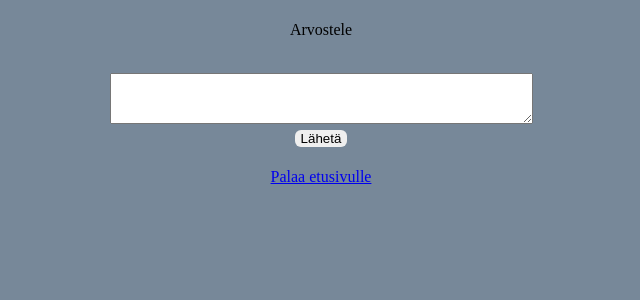
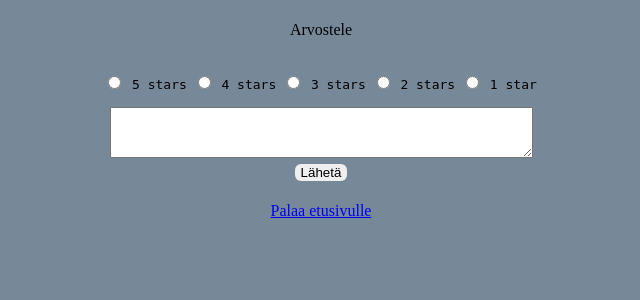
Before and after one commit to JuhoSiitonen/Tietokantasovellus, a Flask app: page /review/1 in a window 1280 px wide. Shown: the top 300 px of the page, without its empty margins (319-959 px from the left). Run offline with Flask 3, Linux system fonts and the light colour scheme; the visitor is signed in with stand-in values (Sample User, id 1); parts of the project's set-up code (start-up, migrations or seed data) failed here and were passed over.

Commit message:
Added css and html code for a star rating when making a review

```diff
--- a/templates/review.html
+++ b/templates/review.html
@@ -11,10 +11,23 @@
 <p> Arvostele </p>
 <br>
 <form action="/review/{{ receipt_id }}" method="POST">
-<textarea name="text_review" rows="3" cols="50" maxlength="1000"></textarea>
- <br>
-<input type="hidden" name="csrf_token" value="{{ session.csrf_token }}">
-<input type="submit" value="Lähetä">
+    <div class="rate">
+        <input type="radio" id="star5" name="rate" value="5" />
+        <label for="star5" title="text">5 stars</label>
+        <input type="radio" id="star4" name="rate" value="4" />
+        <label for="star4" title="text">4 stars</label>
+        <input type="radio" id="star3" name="rate" value="3" />
+        <label for="star3" title="text">3 stars</label>
+        <input type="radio" id="star2" name="rate" value="2" />
+        <label for="star2" title="text">2 stars</label>
+        <input type="radio" id="star1" name="rate" value="1" />
+        <label for="star1" title="text">1 star</label>
+      </div>
+    <br>
+    <textarea name="text_review" rows="3" cols="50" maxlength="1000"></textarea>
+    <br>
+    <input type="hidden" name="csrf_token" value="{{ session.csrf_token }}">
+    <input type="submit" value="Lähetä">
 </form>
 <br>
 <a href="/front">Palaa etusivulle</a>
```
Also changed, not shown: static/main.css (+34 -0 lines), templates/modify_review.html (+11 -3 lines).
